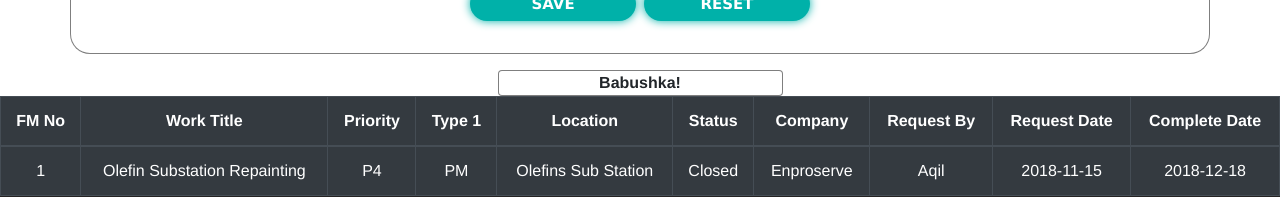
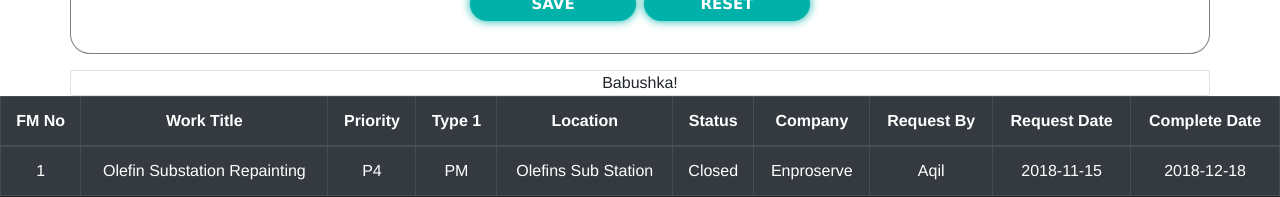
Before and after one commit to teamfmsdev/pcogd-fm, a Vue app in the folder reWritesVue/: page / in a window 1280 px wide. Shown: the part 567-764 px from the top of the page. Built offline with nearby package versions, Linux system fonts and the light colour scheme.

Commit message:
Moved alertMsg styling to customForm.vue

```diff
--- a/reWritesVue/src/styles/customForm.css
+++ b/reWritesVue/src/styles/customForm.css
@@ -20,22 +20,7 @@ form {
   resize: none;
 } */
 
-/* Alert div */
-.alertDiv {
-  /* background-color: rgba(58, 84, 65, 0.507); */
-  min-height: 25px;
-  border-radius: 25px;
-  width: 50%;
-  color: black;
-}
 
-.alertMsg {
-  min-height: 25px;
-  width: 25%;
-  font-weight: bold;
-  border: 1px solid rgba(0, 0, 0, 0.5);
-  /* opacity: 0; */
-}
 
 
 
```
